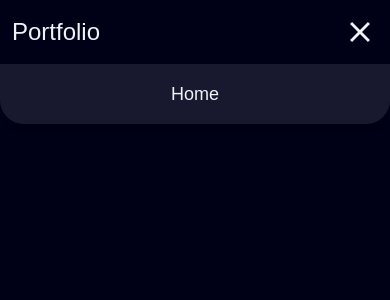
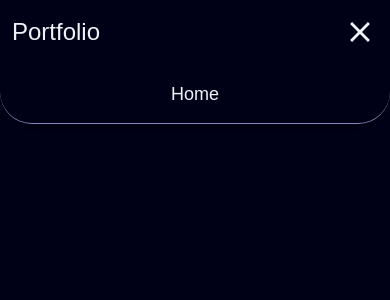
Before and after one commit to shiba-murmu/project-public-portfolio-website, a React (Vite) app: page /project-details in a window 390 px wide. Both pictures are taken after a click on the button "Toggle menu". Shown: the top 300 px of the page. Built offline with nearby package versions, Linux system fonts and the light colour scheme; a web font is replaced by a local one.

Commit message:
Header ui changed to rouded buttom

```diff
--- a/src/components/header/CustomHeader.jsx
+++ b/src/components/header/CustomHeader.jsx
@@ -98,7 +98,7 @@ function CustomHeader() {
         <div ref={containerRef} className="relative">
             <div
                 id="site-header"
-                className="fixed top-0 left-0 right-0 z-50 py-1 flex justify-between items-center shadow-md bg-(--bg-color)"
+                className="fixed top-0 left-0 right-0 z-50 py-1 flex justify-between items-center shadow-md bg-(--bg-color) transition duration-300 ease-in-out"
             >
                 {/* name */}
                 <div className="py-3 md:py-4 pl-3 md:pl-15 text-2xl ">Portfolio</div>
@@ -128,7 +128,7 @@ function CustomHeader() {
                 {/* MOBILE DROPDOWN — animated with max-height + opacity */}
                 <div
                     ref={dropdownRef}
-                    className="md:hidden absolute left-0 right-0 top-full z-50 shadow-lg bg-(--bg-color) transition-all duration-300 overflow-hidden"
+                    className="md:hidden absolute left-0 right-0 top-full z-50 shadow-lg bg-(--bg-color) border-b rounded-b-4xl transition-all border-(--muted-text)  duration-300 overflow-hidden"
                     // apply animated styles from state
                     style={{
                         maxHeight: dropdownHeight ? `${dropdownHeight}px` : 0,
@@ -136,7 +136,7 @@ function CustomHeader() {
                         transform: menuOpen ? "translateY(0)" : "translateY(-6px)",
                     }}
                 >
-                    <nav className="flex flex-col items-center justify-center p-4 space-y-5 bg-(--footer-background) text-lg rounded-b-3xl">
+                    <nav className="flex flex-col items-center justify-center p-4 space-y-5  text-lg">
                         <button onClick={() => toggleMenu()} className="w-full">Home</button>
                     </nav>
                 </div>
--- a/src/components/header/Header.jsx
+++ b/src/components/header/Header.jsx
@@ -232,7 +232,7 @@ function Header() {
                 {/* MOBILE DROPDOWN — animated with max-height + opacity */}
                 <div
                     ref={dropdownRef}
-                    className="md:hidden absolute left-0 right-0 top-full z-50 shadow-lg bg-(--bg-color) transition-all duration-300 overflow-hidden"
+                    className="md:hidden absolute left-0 right-0 top-full z-50  shadow-lg border-b bg-(--bg-color) rounded-b-4xl border-(--muted-text)  transition-all duration-300 overflow-hidden"
                     // apply animated styles from state
                     style={{
                         maxHeight: dropdownHeight ? `${dropdownHeight}px` : 0,
@@ -240,7 +240,7 @@ function Header() {
                         transform: menuOpen ? "translateY(0)" : "translateY(-6px)",
                     }}
                 >
-                    <nav className="flex flex-col items-center justify-center p-4 space-y-5 bg-(--footer-background) text-lg rounded-b-3xl">
+                    <nav className="flex flex-col items-center justify-center p-4 pb-10 space-y-5  text-lg ">
                         <button
                             onClick={() => { ScrollToSection("home", setMenuOpen, setActiveSection); }}
                             className={`w-full text-center ${activeSection === "home" ? "text-white font-semibold" : ""}`}
```
